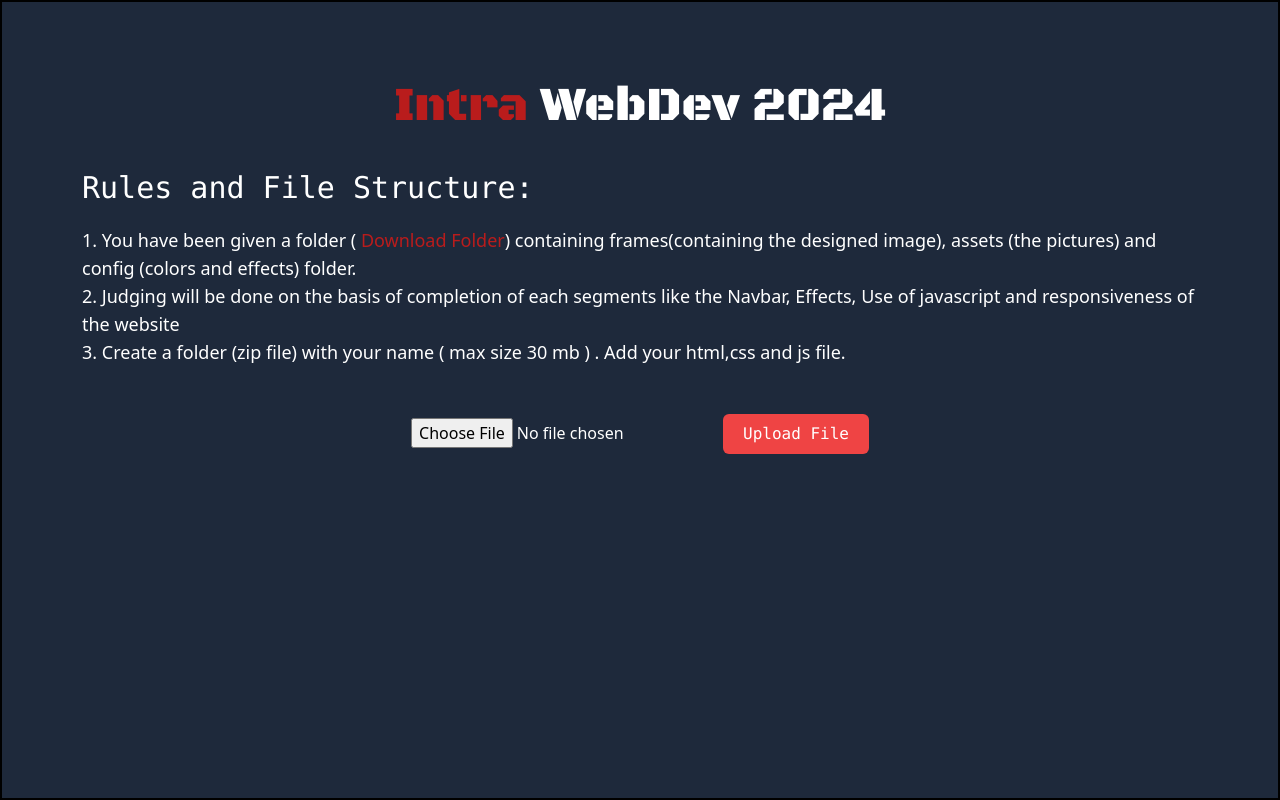
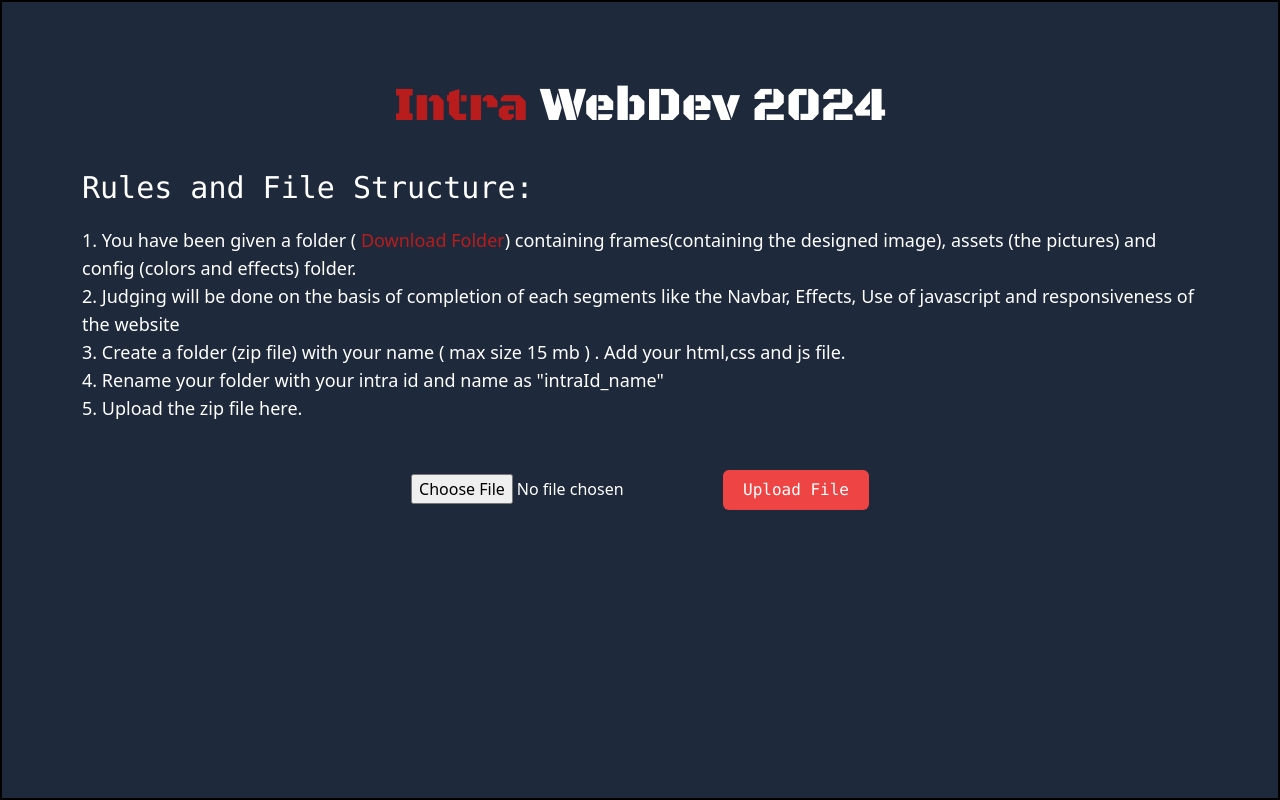
Before and after one commit to Kaushan-Dutta/Intra-Web, a React (Vite) app: page / in a window 1280 px wide. Built offline with nearby package versions, Linux system fonts and the light colour scheme; no server answers.

Commit message:
adding rules

```diff
--- a/src/App.jsx
+++ b/src/App.jsx
@@ -15,7 +15,6 @@ import axios from 'axios'
 //   accessKeyId: '',
 //   secretAccessKey: '',
 // };
-const intra_zip = '../public/IntraWebDesign.rar';
 
 const App = () => {
     const [selectedFile, setSelectedFile] = useState(null);
@@ -76,7 +75,9 @@ const App = () => {
                   <li>1. You have been given a folder ( <button onClick={downloadZip} className='text-red-700'>Download Folder</button>)
  containing frames<span>(containing the designed image)</span>, assets <span>(the pictures) </span>and config <span>(colors and effects)</span> folder.</li>
                   <li>2. Judging will be done on the basis of completion of each segments like the Navbar, Effects, Use of javascript and responsiveness of the website</li>
-                  <li>3. Create a folder (zip file) with your name ( max size 30 mb ) . Add your html,css and js file. </li>
+                  <li>3. Create a folder (zip file) with your name ( max size 15 mb ) . Add your html,css and js file. </li>
+                  <li>4. Rename your folder with your intra id and name as "intraId_name"</li>
+                  <li>5. Upload the zip file here.</li>
                 </ul>
             </div>
             <div className='text-center'>
```
Also changed, not shown: 1 other file (tests, documents, lock files or other folders).
